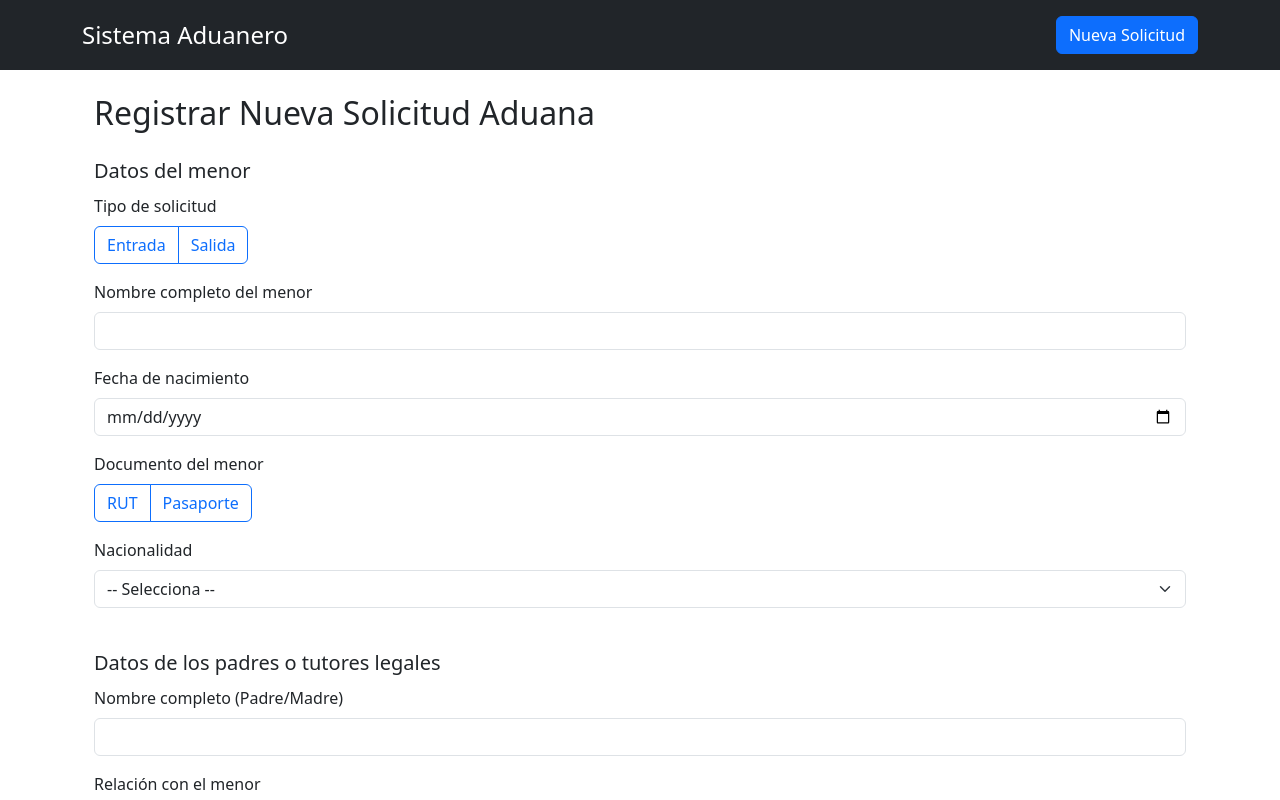
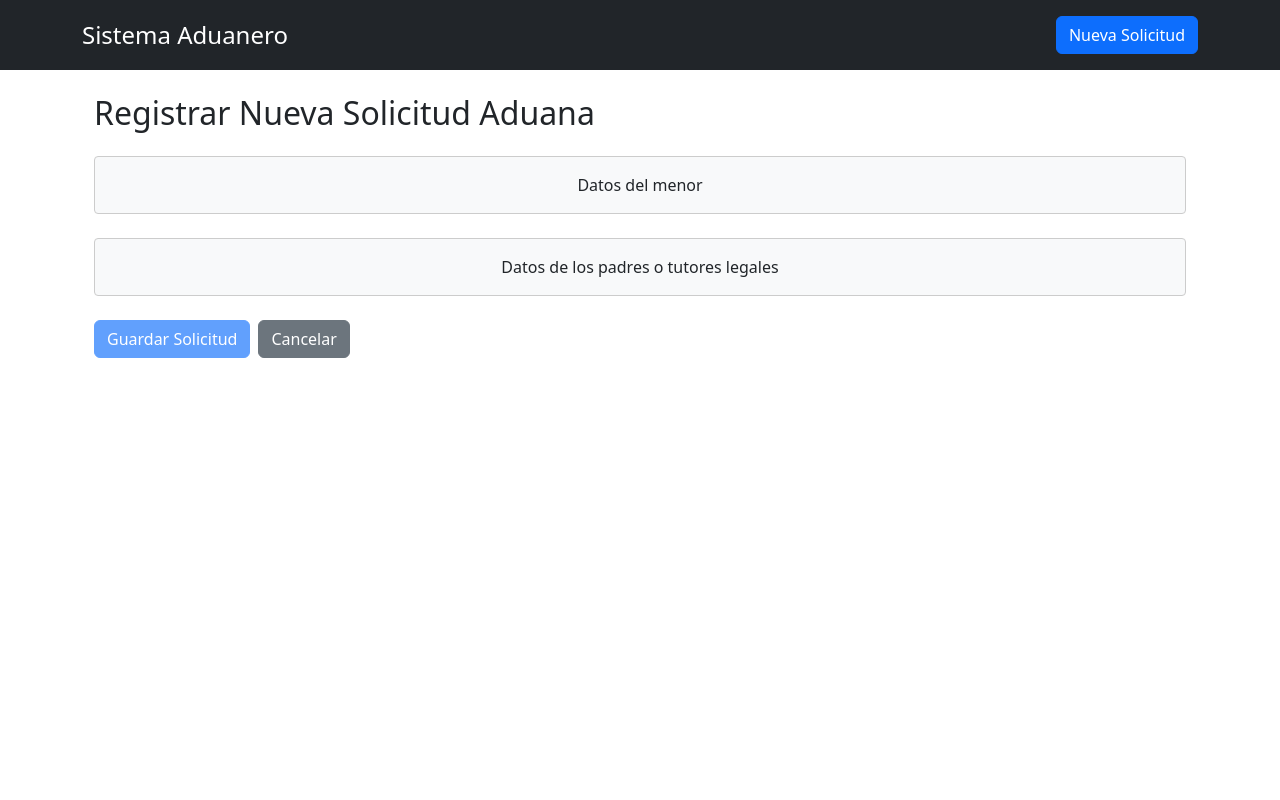
Before and after one commit to ragallardom/front-aduana, an Angular app: page /solicitud-aduana/nuevo in a window 1280 px wide. Shown: the top 800 px of the page. Built offline with nearby package versions, Linux system fonts and the light colour scheme.

Commit message:
feat: add collapsible sections

```diff
--- a/src/app/pages/solicitudes-aduana/formulario-solicitud/formulario-solicitud.html
+++ b/src/app/pages/solicitudes-aduana/formulario-solicitud/formulario-solicitud.html
@@ -12,8 +12,12 @@
     (ngSubmit)="guardar()"
   >
     <!-- Datos del menor -->
-    <fieldset class="mb-4">
-      <legend class="fs-5">Datos del menor</legend>
+    <div *ngIf="datosMenorVisible" class="section-wrapper mb-4">
+      <fieldset>
+        <legend class="fs-5 d-flex justify-content-between align-items-center">
+          <span>Datos del menor</span>
+          <button type="button" class="btn-close" aria-label="Minimizar" (click)="toggleMenor()"></button>
+        </legend>
 
       <!-- Tipo de solicitud -->
       <div class="mb-3">
@@ -217,11 +221,19 @@
           El país de destino es obligatorio.
         </div>
       </div>
-    </fieldset>
+      </fieldset>
+    </div>
+    <div *ngIf="!datosMenorVisible" class="section-collapsed mb-4" (click)="toggleMenor()">
+      Datos del menor
+    </div>
 
     <!-- Datos de los padres o tutores legales -->
-    <fieldset class="mb-4">
-      <legend class="fs-5">Datos de los padres o tutores legales</legend>
+    <div *ngIf="datosPadreVisible" class="section-wrapper mb-4">
+      <fieldset>
+        <legend class="fs-5 d-flex justify-content-between align-items-center">
+          <span>Datos de los padres o tutores legales</span>
+          <button type="button" class="btn-close" aria-label="Minimizar" (click)="togglePadre()"></button>
+        </legend>
 
       <!-- Nombre completo del padre/madre -->
       <div class="mb-3">
@@ -369,7 +381,11 @@
           Ingresa un correo electrónico válido.
         </div>
       </div>
-    </fieldset>
+      </fieldset>
+    </div>
+    <div *ngIf="!datosPadreVisible" class="section-collapsed mb-4" (click)="togglePadre()">
+      Datos de los padres o tutores legales
+    </div>
 
 
     <!-- Botones -->
--- a/src/app/pages/solicitudes-aduana/formulario-solicitud/formulario-solicitud.scss
+++ b/src/app/pages/solicitudes-aduana/formulario-solicitud/formulario-solicitud.scss
@@ -0,0 +1,17 @@
+// Estilos para las secciones colapsables del formulario
+.section-wrapper {
+  border: 1px solid #ccc;
+  padding: 1rem;
+  border-radius: 4px;
+  margin-bottom: 1.5rem;
+}
+
+.section-collapsed {
+  border: 1px solid #ccc;
+  padding: 1rem;
+  border-radius: 4px;
+  text-align: center;
+  cursor: pointer;
+  margin-bottom: 1.5rem;
+  background-color: #f8f9fa;
+}
--- a/src/app/pages/solicitudes-aduana/formulario-solicitud/formulario-solicitud.ts
+++ b/src/app/pages/solicitudes-aduana/formulario-solicitud/formulario-solicitud.ts
@@ -39,6 +39,8 @@ export function rutValidator(control: AbstractControl): ValidationErrors | null
 export class FormularioSolicitudComponent implements OnInit {
   formulario!: FormGroup;
   errorMsg = '';
+  datosMenorVisible = false;
+  datosPadreVisible = false;
 
   constructor(
     private fb: FormBuilder,
@@ -138,6 +140,14 @@ export class FormularioSolicitudComponent implements OnInit {
 
   }
 
+  toggleMenor(): void {
+    this.datosMenorVisible = !this.datosMenorVisible;
+  }
+
+  togglePadre(): void {
+    this.datosPadreVisible = !this.datosPadreVisible;
+  }
+
   cancelar(): void {
     this.router.navigate(['/solicitud-aduana']);
   }
```
